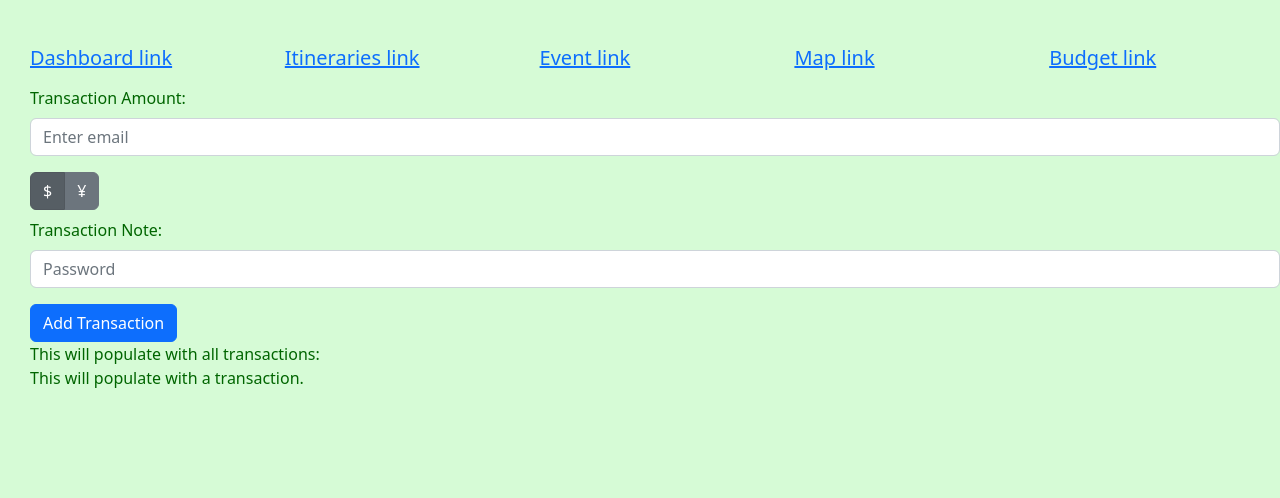
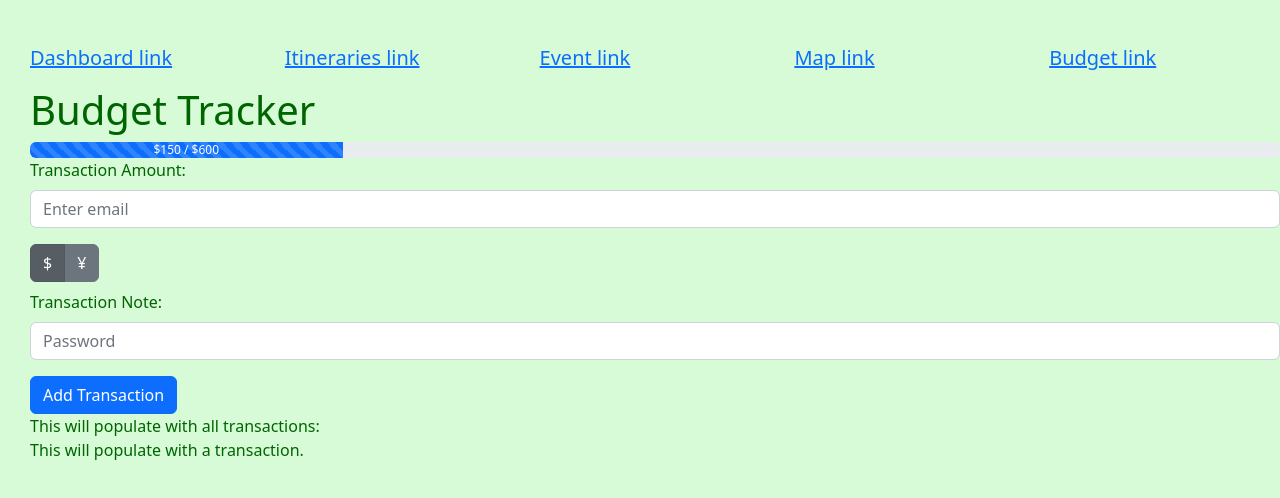
Before and after one commit to yumejensen/greenfield-budget-planner, a React app: page /budget in a window 1280 px wide. Shown: the top 498 px of the page. Built offline with nearby package versions, Linux system fonts and the light colour scheme; no server answers.

Commit message:
Added header and started axios requests

```diff
--- a/src/client/components/budget-components/BudgetTracker.jsx
+++ b/src/client/components/budget-components/BudgetTracker.jsx
@@ -1,19 +1,27 @@
 import React from "react";
 import { useState } from "react";
+import axios from "axios";
 
 // import other react components
-import AddTransaction from "./AddTransaction";
-import Transactions from "./Transactions";
+import BudgetBar from "./BudgetBar.jsx";
+import AddTransaction from "./AddTransaction.jsx";
+import Transactions from "./Transactions.jsx";
 
 function BudgetTracker(){
 
   // state
 
-  // any helpers needed
+  // GET budget from server
+  axios.get('/api/budget')
+
+  // GET transactions from server
+  axios.get('/api/transactions')
 
   // return with html
   return (
     <div>
+      <h1>Budget Tracker</h1>
+      <BudgetBar />
       <AddTransaction />
       <Transactions />
     </div>
```
